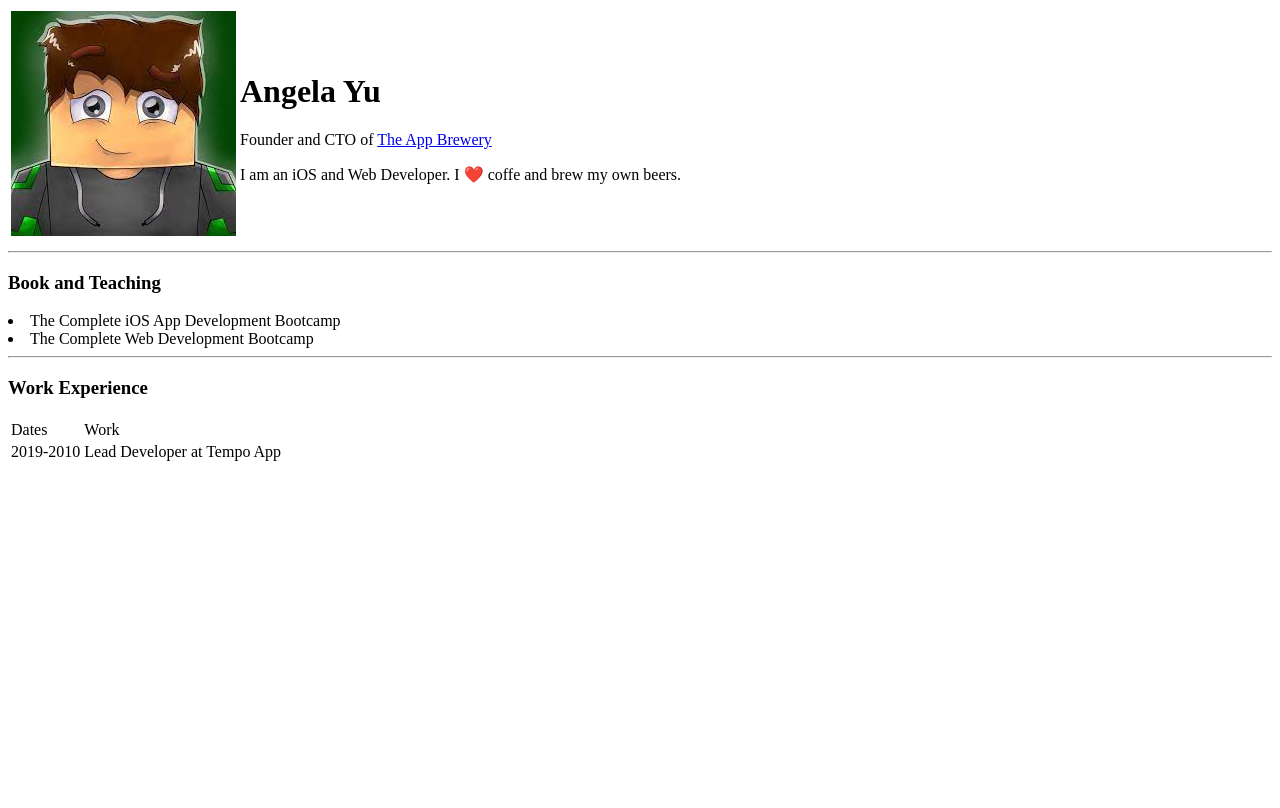
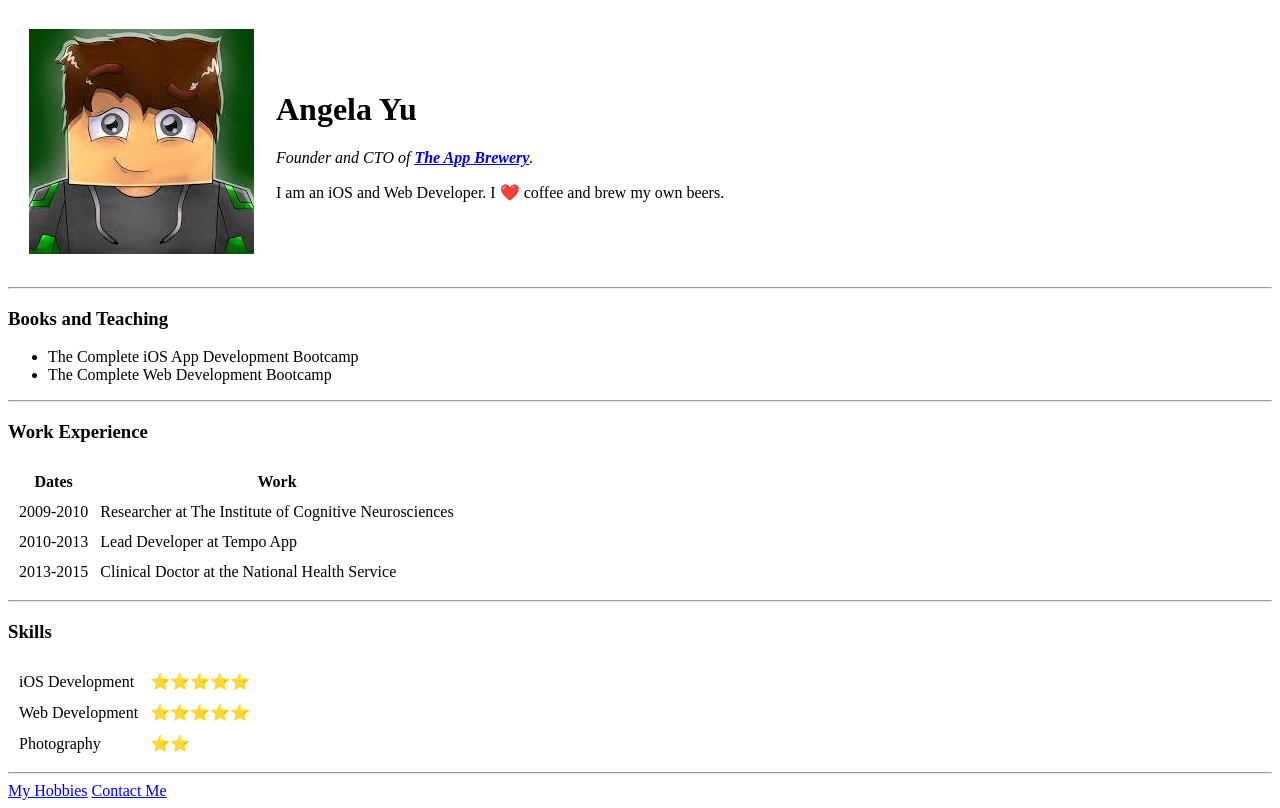
Before and after one commit to AntoVerga/CV, a plain HTML site: page index.html in a window 1280 px wide. Drawn offline with Linux system fonts and the light colour scheme.

Commit message:
Update index.html

```diff
--- a/index.html
+++ b/index.html
@@ -1,46 +1,68 @@
 <!DOCTYPE html>
-<html lang="en" dir="ltr">
-
+<html>
   <head>
     <meta charset="utf-8">
-  <title>HTML Challenge</title>
+    <title>Angela's Personal Site</title>
+    <link rel="stylesheet" href="css.css">
   </head>
 
   <body>
-
-  <table>
-    <td>
-      <img src="images.jpg" />
-
-    <td>
-      <h1>Angela Yu</h1>
-      <p>Founder and CTO of <a href="DSADS.com">The App Brewery</a></p>
-      <p>I am an iOS and Web Developer. I ❤️ coffe and brew my own beers.</p>
+    <table cellspacing="20">
+      <tr>
+        <td><img src="images.jpg" alt="angela profile picture"></td>
+        <td><h1>Angela Yu</h1>
+        <p><em>Founder and CTO of <strong><a href="https://www.appbrewery.co/">The App Brewery</a></strong>.</em></p>
+        <p>I am an iOS and Web Developer. I ❤️ coffee and brew my own beers.</p></td>
+      </tr>
     </table>
     <hr>
-  <h3>Book and Teaching</h3>
-
-    </ul>
+    <h3>Books and Teaching</h3>
+    <ul>
       <li>The Complete iOS App Development Bootcamp</li>
       <li>The Complete Web Development Bootcamp</li>
     </ul>
     <hr>
-
     <h3>Work Experience</h3>
-
-<table>
+    <table cellspacing="10">
+      <thead>
         <tr>
-    <td>Dates</td>
-    <td>Work</td>
+          <th>Dates</th>
+          <th>Work</th>
+        </tr>
+      </thead>
+      <tbody>
+        <tr>
+          <td>2009-2010</td>
+          <td>Researcher at The Institute of Cognitive Neurosciences</td>
         </tr>
         <tr>
-    <td>2019-2010</td>
+          <td>2010-2013</td>
           <td>Lead Developer at Tempo App</td>
         </tr>
+        <tr>
+          <td>2013-2015</td>
+          <td>Clinical Doctor at the National Health Service</td>
+        </tr>
+      </tbody>
     </table>
-
-
-
+    <hr>
+    <h3>Skills</h3>
+    <table cellspacing="10">
+      <tr>
+        <td>iOS Development</td>
+        <td>⭐️⭐️⭐️⭐️⭐️</td>
+      </tr>
+      <tr>
+        <td>Web Development</td>
+        <td>⭐️⭐️⭐️⭐️⭐️</td>
+      </tr>
+      <tr>
+        <td>Photography</td>
+        <td>⭐️⭐️</td>
+      </tr>
+    </table>
+    <hr>
+    <a href="hobbies.html">My Hobbies</a>
+    <a href="contact-me.html">Contact Me</a>
   </body>
-
 </html>
```
Lines whose indentation alone changed are shown as unchanged.
